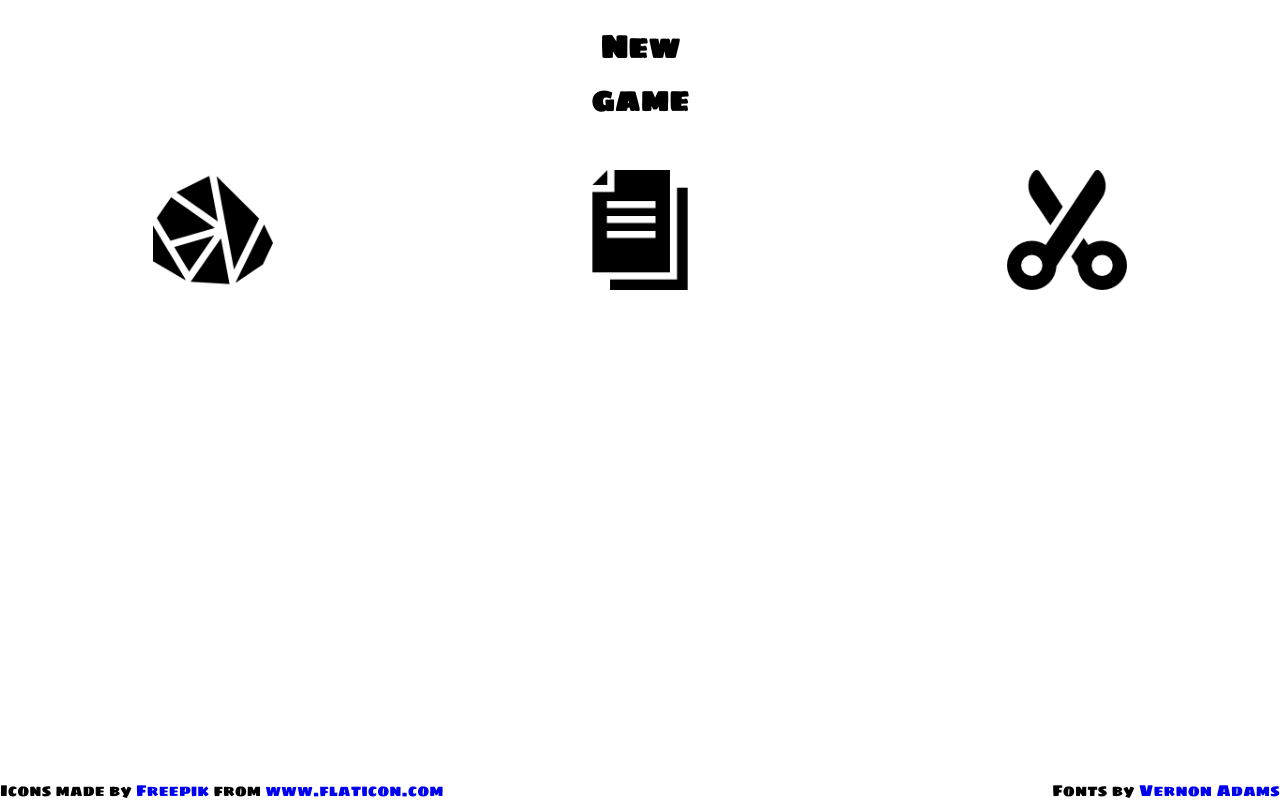
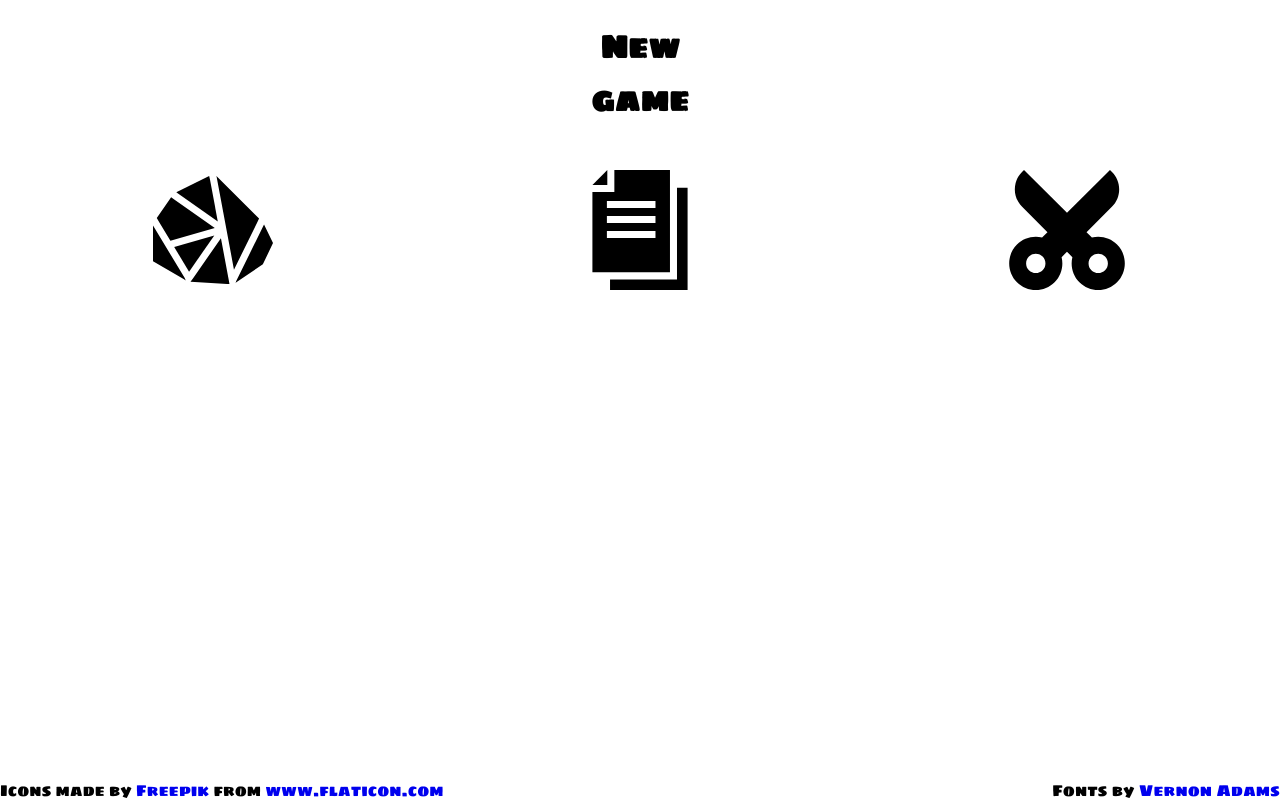
Before and after one commit to Anutka777/rock-paper-scissors-game, a plain HTML site: page index.html in a window 1280 px wide. Drawn offline with Linux system fonts and the light colour scheme.

Commit message:
STYLE Change icons format for better view on large resolutions

```diff
--- a/style.css
+++ b/style.css
@@ -54,15 +54,15 @@ button {
 }
 
 #rock {
-  background-image: url(img/stones.png);
+  background-image: url(img/stones.svg);
 }
 
 #paper {
-  background-image: url(img/copy.png);
+  background-image: url(img/copy.svg);
 }
 
 #scissors {
-  background-image: url(img/scissors.png);
+  background-image: url(img/scissors.svg);
 }
 
 /* Added div */
```
Also changed, not shown: img/copy.png (deleted), img/copy.svg (added), img/scissors.png (deleted), img/scissors.svg (added), img/stones.png (deleted), img/stones.svg (added).
